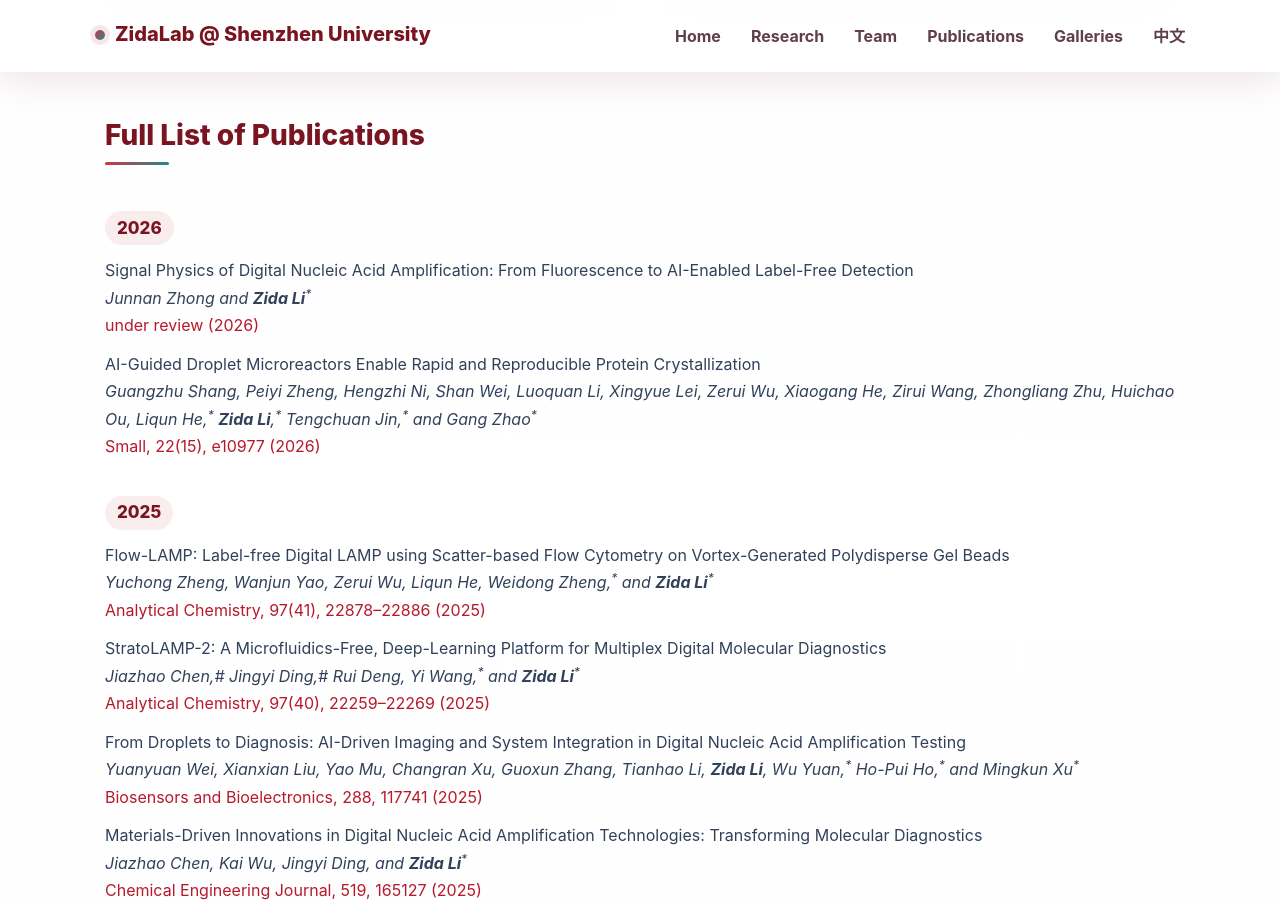
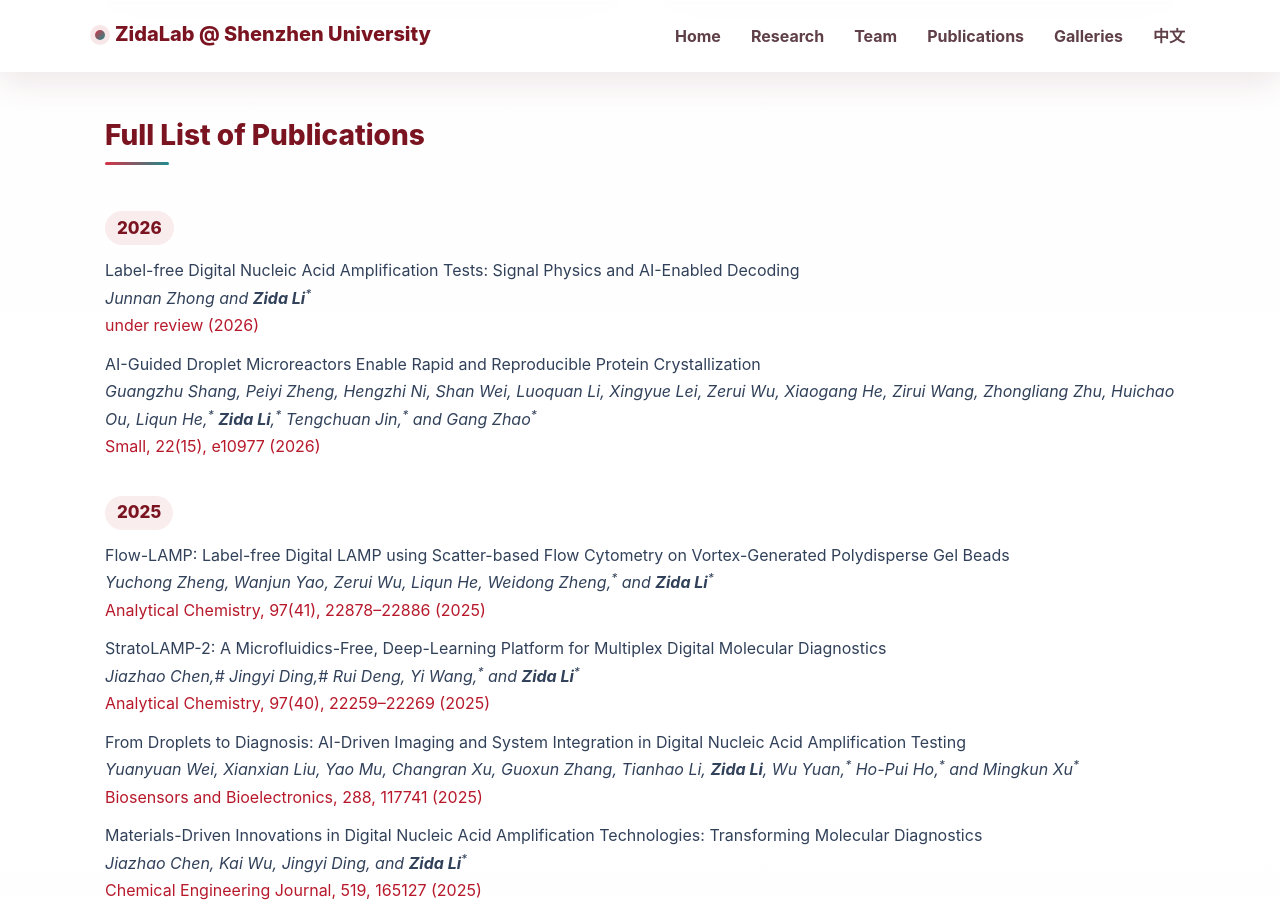
Before and after one commit to zidalab/zidalab.github.io, a Jekyll site: the page built from _pages/publications.md, in a window 1280 px wide and 900 px high, scrolled down 2800 px. Built offline with Jekyll 4.4.1, drawn with Linux system fonts in a browser that asks for light colours; nearby versions of some CDN libraries.

Commit message:
Update publist.yml

```diff
--- a/_data/publist.yml
+++ b/_data/publist.yml
@@ -1,4 +1,4 @@
-- title: "Signal Physics of Digital Nucleic Acid Amplification: From Fluorescence to AI-Enabled Label-Free Detection"
+- title: "Label-free Digital Nucleic Acid Amplification Tests: Signal Physics and AI-Enabled Decoding"
   image:
   authors: Junnan Zhong and <b>Zida Li</b><sup>*</sup>
   description:
```
